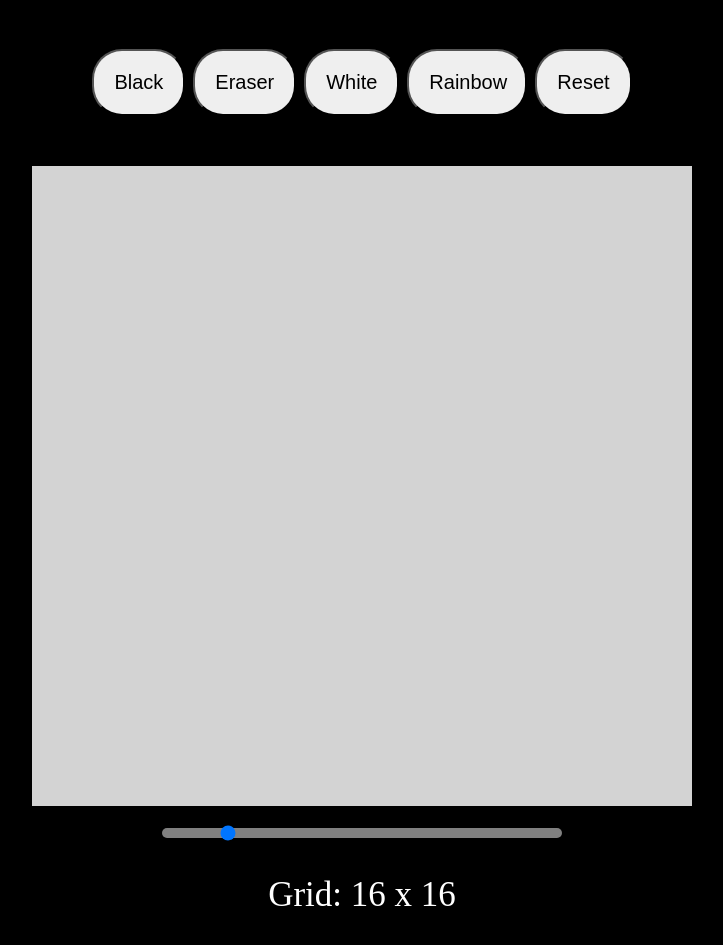
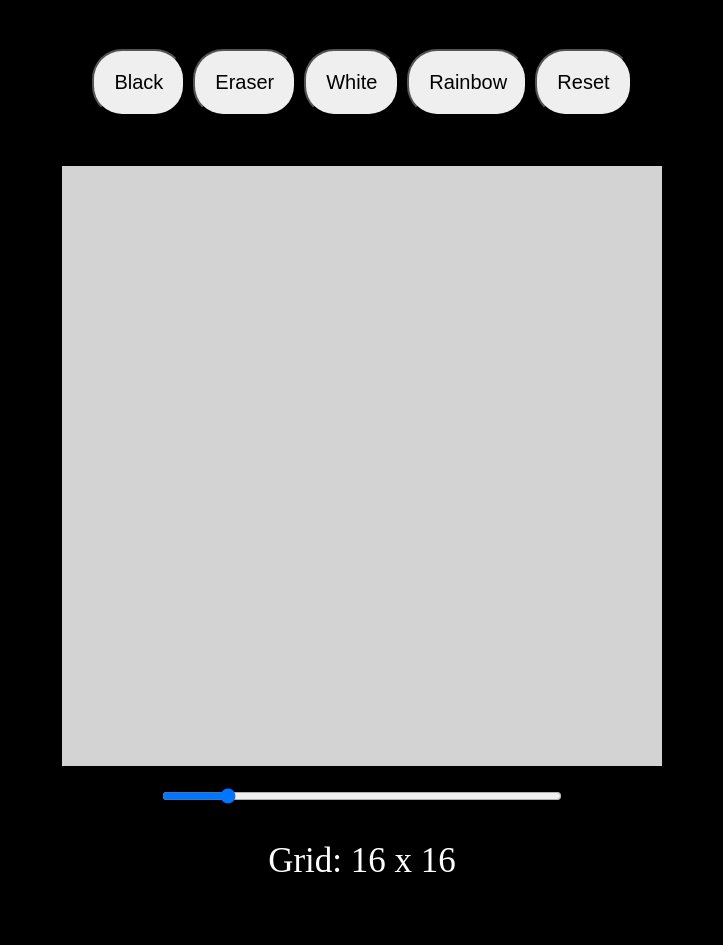
Before and after one commit to iamainose/Etch-A-Sketch, a plain HTML site: page index.html in a window 1280 px wide. Shown: the part 121-1066 px from the top of the page, without its empty margins (278-1001 px from the left). After the commit the page ends 1045 px from the top, so only its background shows below. Drawn offline with Linux system fonts and the light colour scheme.

Commit message:
Changed CSS code

```diff
--- a/style.css
+++ b/style.css
@@ -2,20 +2,12 @@
   width: 600px;
   height: 600px;
   display: grid;
+  background-color: lightgray;
 }
 
 .container {
   display: flex;
   justify-content: center;
-  align-items: center;
-  background-color: lightgray;
-  width: 650px;
-  margin-left: auto;
-  margin-right: auto;
-  padding-left: 5px;
-  padding-right: 5px;
-  padding-top: 20px;
-  padding-bottom: 20px;
 }
 
 .board:hover {
@@ -63,30 +55,12 @@ button:hover {
 
 .myslider {
   width: 400px;
+  background-color: black;
 }
 
 p {
   color: white;
   font-size: 35px;
-}
-
-input[type="range"] {
-  color: azure;
-}
-
-input[type="range"]::-webkit-slider-runnable-track {
-  height: 10px;
-  border: 1px solid var(--primary-dark);
-  border-radius: 25px;
-  background: grey;
-  color: white;
-}
-
-input[type="range"]::-webkit-slider-thumb {
-  border-radius: 25px;
-  margin-top: -3px;
-  background: grey;
-  color: white;
 }
 
 @media (max-width: 650px) {
```
Lines whose indentation alone changed are shown as unchanged.
